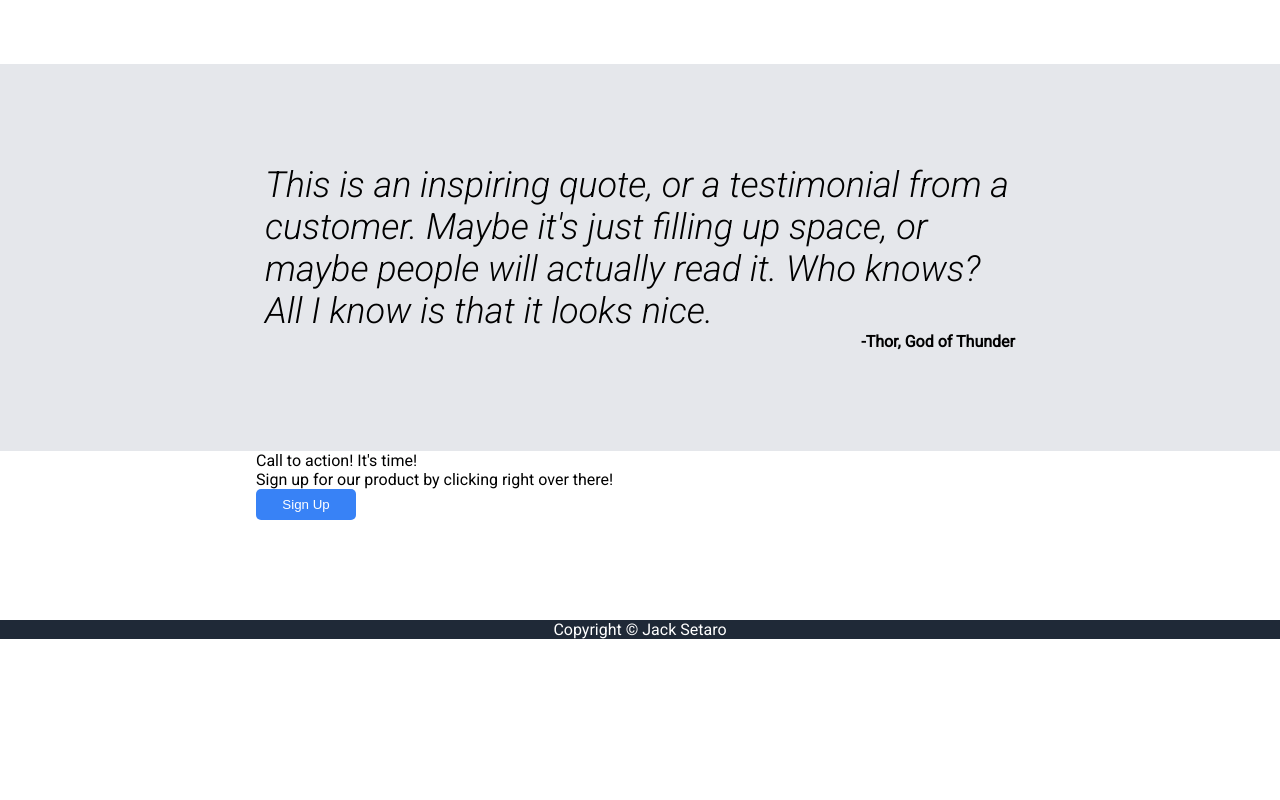
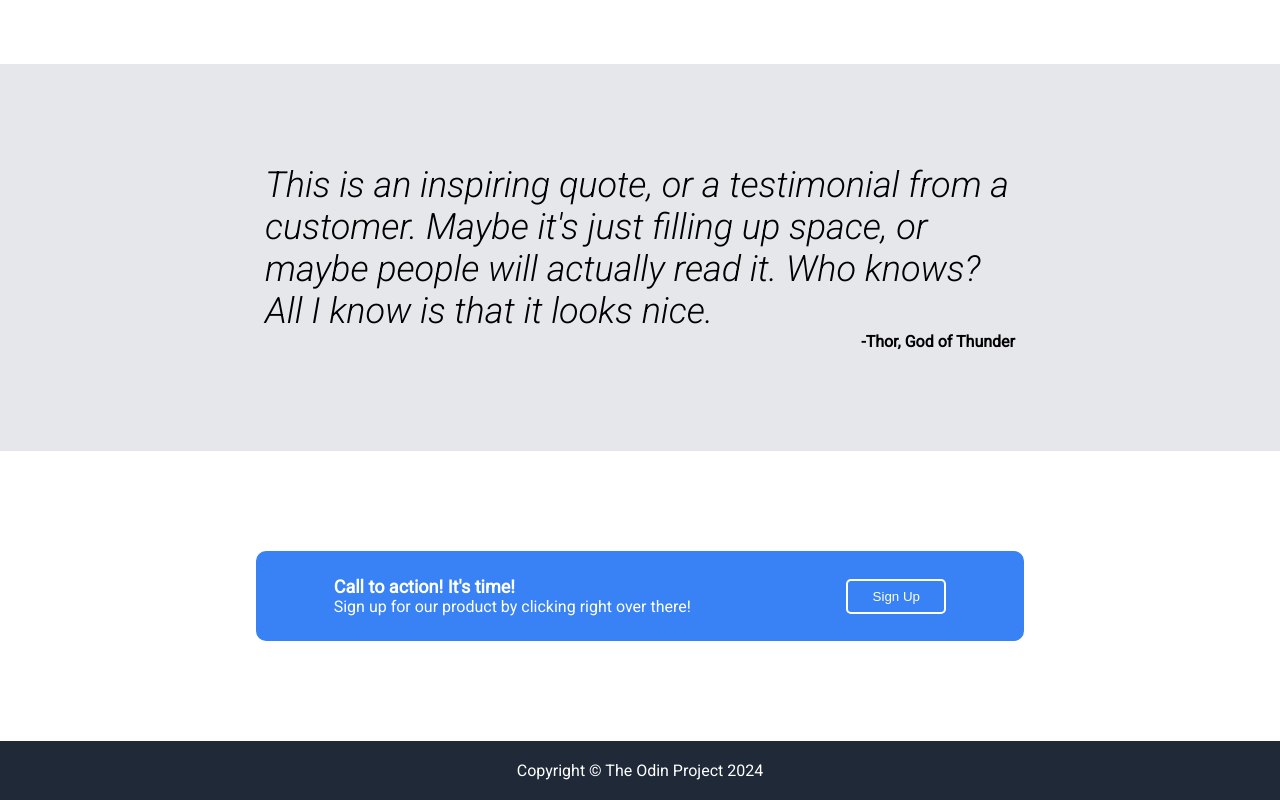
Before and after one commit to JackSetaro/landing-page, a plain HTML site: page index.html in a window 1280 px wide. Shown: the part 766-1566 px from the top of the page. Before the commit the page ends 1405 px from the top, so only its background shows below. Drawn offline with Linux system fonts and the light colour scheme.

Commit message:
Add CSS for Section 4 and Footer

```diff
--- a/index.html
+++ b/index.html
@@ -1,11 +1,17 @@
-<!DOCTYPE HTML>
+<!DOCTYPE html>
 <html>
   <head>
-        <link href="styles.css" rel="stylesheet">
-        <link href='https://fonts.googleapis.com/css?family=Roboto' rel='stylesheet'>
-        <link rel="preconnect" href="https://fonts.googleapis.com">
-        <link rel="preconnect" href="https://fonts.gstatic.com" crossorigin>
-        <link href="https://fonts.googleapis.com/css2?family=Roboto:ital,wght@1,300&display=swap" rel="stylesheet">
+    <link href="styles.css" rel="stylesheet" />
+    <link
+      href="https://fonts.googleapis.com/css?family=Roboto"
+      rel="stylesheet"
+    />
+    <link rel="preconnect" href="https://fonts.googleapis.com" />
+    <link rel="preconnect" href="https://fonts.gstatic.com" crossorigin />
+    <link
+      href="https://fonts.googleapis.com/css2?family=Roboto:ital,wght@1,300&display=swap"
+      rel="stylesheet"
+    />
   </head>
   <body>
     <div class="section section1">
@@ -15,13 +21,14 @@
           <li><a href="#">Header Link One</a></li>
           <li><a href="#">Header Link two</a></li>
           <li><a href="#">Header Link Three</a></li>
-                <ul>
+        </ul>
       </div>
       <div class="section-content">
         <div class="left-content">
           <h1 class="hero">This website is awesome</h1>
-                    <p>This website has some subtext that goes under the main title. It's a smaller font
-                        and the color is lower contrast
+          <p>
+            This website has some subtext that goes under the main title. It's a
+            smaller font and the color is lower contrast
           </p>
           <button>Sign Up</button>
         </div>
@@ -37,23 +44,19 @@
       <h1 class="info">Some random information.</h1>
       <div class="cards">
         <div class="card">
-                    <div class="box">
-                    </div>
+          <div class="box"></div>
           <p>this is some subtext under an illustration or image</p>
         </div>
         <div class="card">
-                    <div class="box">
-                    </div>
+          <div class="box"></div>
           <p>this is some subtext under an illustration or imag</p>
         </div>
         <div class="card">
-                    <div class="box">
-                    </div>
+          <div class="box"></div>
           <p>this is some subtext under an illustration or imag</p>
         </div>
         <div class="card">
-                    <div class="box">
-                    </div>
+          <div class="box"></div>
           <p>this is some subtext under an illustration or imag</p>
         </div>
       </div>
@@ -61,26 +64,27 @@
 
     <div class="section section3">
       <div class="quote-section">
-            <p class="quote">This is an inspiring quote, or a testimonial from a customer.
-                Maybe it's just filling up space, or maybe people will actually
-                read it. Who knows? All I know is that it looks nice.
+        <p class="quote">
+          This is an inspiring quote, or a testimonial from a customer. Maybe
+          it's just filling up space, or maybe people will actually read it. Who
+          knows? All I know is that it looks nice.
         </p>
-            <p id="author">
-                -Thor, God of Thunder
-            </p>
+        <p id="author">-Thor, God of Thunder</p>
       </div>
     </div>
 
-        <div class=" section section4">
+    <div class="section section4">
         <div class="action-box">
+            <div class="action-text">
               <p class="action-header">Call to action! It's time!</p>
               <p>Sign up for our product by clicking right over there!</p>
+            </div>
             <button>Sign Up</button>
         </div>
     </div>
 
     <div class="footer">
-            <p>Copyright &copy; Jack Setaro</p>
+      <p>Copyright &copy; The Odin Project 2024</p>
     </div>
   </body>
 </html>
--- a/styles.css
+++ b/styles.css
@@ -7,7 +7,7 @@
   /* border: 1px red solid; */
 }
 
-body{
+body {
   margin: 0;
   height: 100vh;
   font-family: Roboto;
@@ -15,30 +15,31 @@ body{
   flex-direction: column;
 }
 
-.section{
+.section {
   padding-left: 20vw;
   padding-right: 20vw;
   padding-bottom: 100px !important;
 }
 
-ul{
+ul {
   list-style: none;
   display: flex;
   gap: 18px;
 }
 
-a{
+a {
   text-decoration: none;
   font-size: 18px;
 }
 
-.section1, .footer{
-    background-color: #1F2937;
+.section1,
+.footer {
+  background-color: #1f2937;
   color: white;
 }
 
 button {
-    background-color: #3882F6;
+  background-color: #3882f6;
   color: white;
   border-radius: 5px;
   border: 0;
@@ -60,19 +61,20 @@ button {
   padding-top: 20px;
 }
 
-.header{
+.header {
   display: flex;
   justify-content: space-between;
 }
 
 .logo-text {
   font-size: 24px;
-    color: #F9FAF8
+  color: #f9faf8;
 }
 
-ul.header-links a,.left-content p{
+ul.header-links a,
+.left-content p {
   font-size: 18px;
-    color: #E5E7EB;
+  color: #e5e7eb;
 }
 
 .section-content {
@@ -81,23 +83,23 @@ ul.header-links a,.left-content p{
   padding-top: 50px;
 }
 
-.hero{
+.hero {
   font-size: 48px;
   width: 400px;
   font-weight: bolder;
 }
 
-.left-content{
+.left-content {
   display: flex;
   flex-direction: column;
 }
 
-.left-content p{
+.left-content p {
   width: 400px;
   margin-bottom: 8px;
 }
 
-.right-content{
+.right-content {
   flex-grow: 1;
   display: flex;
 }
@@ -105,7 +107,7 @@ ul.header-links a,.left-content p{
 .placeholder {
   flex-grow: 1;
   flex-shrink: 0;
-    background-color: #6D747D;
+  background-color: #6d747d;
   display: flex;
   align-items: center;
   justify-content: center;
@@ -115,7 +117,7 @@ ul.header-links a,.left-content p{
 # Section 2
 --------------------------------------------------------------*/
 
-.section2{
+.section2 {
   flex-grow: 1;
   display: flex;
   flex-direction: column;
@@ -124,44 +126,44 @@ ul.header-links a,.left-content p{
   padding-top: 30px;
 }
 
-.cards{
+.cards {
   display: flex;
   text-align: center;
   gap: 50px;
   padding-top: 40px;
 }
 
-.card{
+.card {
   display: flex;
   flex-direction: column;
   align-items: center;
 }
 
-.section2 p{
+.section2 p {
   width: 150px;
   font-size: 14px;
 }
 
-.box{
+.box {
   flex-grow: 0;
   height: 150px;
   width: 150px;
-    border: 3px #3882F6 solid;
+  border: 3px #3882f6 solid;
   border-radius: 10px;
 }
 
-.info{
+.info {
   font-size: 36px;
   font-weight: bolder;
-    color: #1F2937
+  color: #1f2937;
 }
 
 /*--------------------------------------------------------------
 # Section 3
 --------------------------------------------------------------*/
 
-.section3{
-    background-color: #E5E7EB;
+.section3 {
+  background-color: #e5e7eb;
   flex-grow: 1;
   display: flex;
   justify-content: center;
@@ -169,21 +171,21 @@ ul.header-links a,.left-content p{
   padding-top: 100px;
 }
 
-.quote-section{
+.quote-section {
   display: flex;
   flex-direction: column;
   justify-content: center;
   align-items: center;
 }
 
-.quote{
+.quote {
   font-size: 36px;
   font-weight: lighter;
   font-style: italic;
   width: 750px;
 }
 
-#author{
+#author {
   align-self: flex-end;
   font-weight: bold;
 }
@@ -191,16 +193,40 @@ ul.header-links a,.left-content p{
 /*--------------------------------------------------------------
 # Section 4
 --------------------------------------------------------------*/
-.section4{
+.section4 {
   flex-grow: 1;
+  padding-top: 100px;
 }
+
+.action-box{
+    background-color: #3882f6;
+    display: flex;
+    color: white;
+    border-radius: 10px;
+    justify-content: space-around;
+    align-items: center;
+    padding-top: 25px;
+    padding-bottom: 25px;
+}
+
+.action-header{
+    font-weight: bold;
+    font-size: 18px;
+}
+
+.section4 button{
+    border: 2px white solid;
+}
+
 /*--------------------------------------------------------------
 # Section Footer
 --------------------------------------------------------------*/
 
-.footer{
+.footer {
   flex-grow: 1;
   display: flex;
   justify-content: center;
   align-items: center;
+  padding-top: 20px;
+  padding-bottom: 20px;
 }
```
Lines whose indentation alone changed are shown as unchanged.
